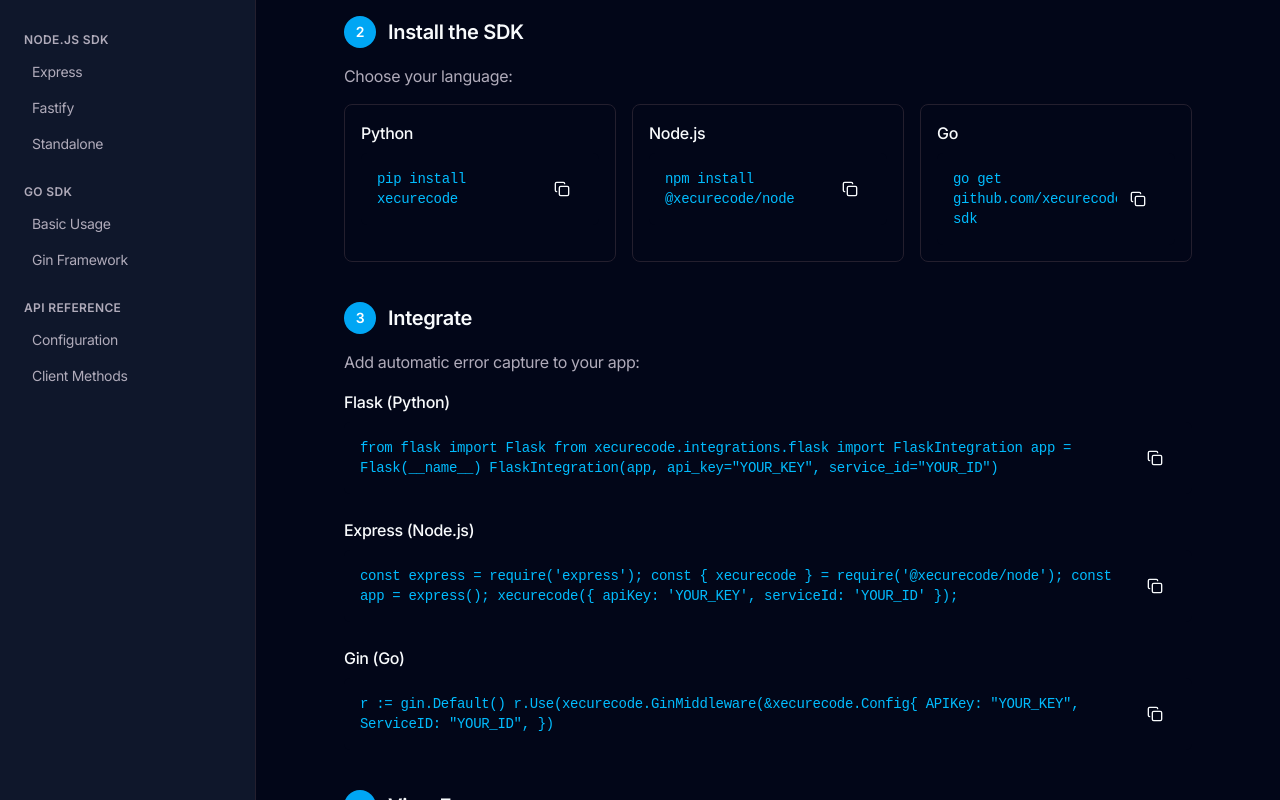
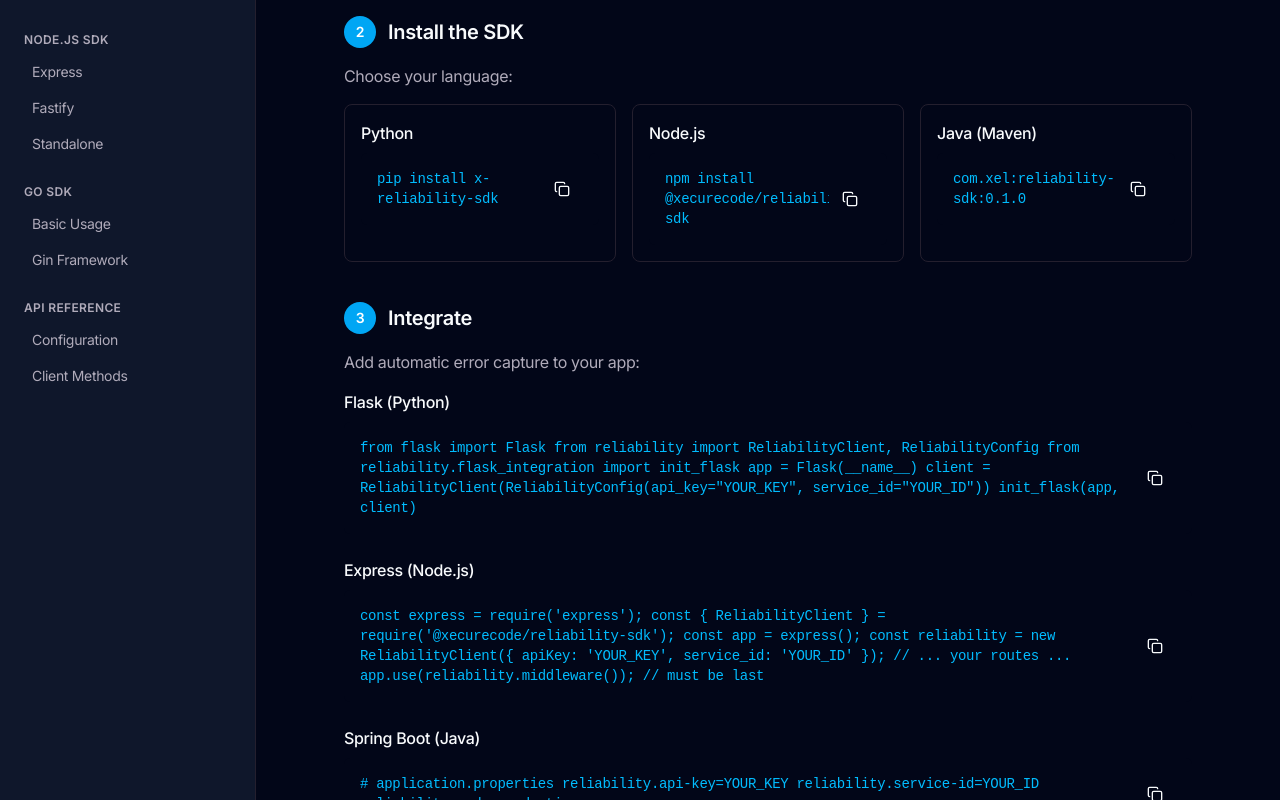
Before and after one commit to jyotishankar04/xc-temp-client, a Next.js app: page /docs/sdk/quick-start in a window 1280 px wide. Shown: the part 380-1180 px from the top of the page. Built offline with nearby package versions, Linux system fonts and the light colour scheme; no server answers.

Commit message:
feat: add SDK installation and quick-start documentation page

```diff
--- a/app/(marketing)/docs/sdk/installation/page.tsx
+++ b/app/(marketing)/docs/sdk/installation/page.tsx
@@ -4,11 +4,15 @@
 import Link from "next/link";
 import { ArrowRight, Check, Terminal } from "lucide-react";
 
-const pythonCode = `pip install xecurecode`;
+const pythonCode = `pip install x-reliability-sdk`;
 
-const nodeCode = `npm install @xecurecode/sdk`;
+const nodeCode = `npm install @xecurecode/reliability-sdk`;
 
-const goCode = `go get github.com/xecurecode/go-sdk`;
+const javaCode = `<dependency>
+  <groupId>com.xel</groupId>
+  <artifactId>reliability-sdk</artifactId>
+  <version>0.1.0</version>
+</dependency>`;
 
 export default function InstallationPage() {
   return (
@@ -25,7 +29,7 @@
             <CardTitle className="flex items-center gap-2">
               <span className="text-2xl">🐍</span> Python
             </CardTitle>
-            <CardDescription>Flask, FastAPI, Django, or standalone</CardDescription>
+            <CardDescription>Flask, FastAPI, Django, or standalone Python apps</CardDescription>
           </CardHeader>
           <CardContent>
             <div className="bg-slate-950 rounded-md p-4 mb-4">
@@ -62,16 +66,16 @@
         <Card>
           <CardHeader>
             <CardTitle className="flex items-center gap-2">
-              <span className="text-2xl">🔷</span> Go
+              <span className="text-2xl">☕</span> Java
             </CardTitle>
-            <CardDescription>Any Go application</CardDescription>
+            <CardDescription>Spring Boot auto-configuration</CardDescription>
           </CardHeader>
           <CardContent>
-            <div className="bg-slate-950 rounded-md p-4 mb-4">
-              <code className="text-sky-400 font-mono">{goCode}</code>
+            <div className="bg-slate-950 rounded-md p-4 mb-4 overflow-x-auto">
+              <code className="text-sky-400 font-mono text-sm whitespace-pre">{javaCode}</code>
             </div>
             <Button asChild size="sm" className="bg-sky-500 hover:bg-sky-600">
-              <Link href="/docs/sdk/go/basic">Go Guide</Link>
+              <Link href="/docs/sdk/go/basic">Java Guide</Link>
             </Button>
           </CardContent>
         </Card>
--- a/app/(marketing)/docs/sdk/page.tsx
+++ b/app/(marketing)/docs/sdk/page.tsx
@@ -29,16 +29,16 @@
   {
     icon: Code2,
     title: "Node.js",
-    description: "Express, Fastify, or standalone",
+    description: "Express or standalone",
     href: "/docs/sdk/node/express",
     badge: "Stable"
   },
   {
     icon: Terminal,
-    title: "Go",
-    description: "Any Go application",
+    title: "Java",
+    description: "Spring Boot auto-configuration",
     href: "/docs/sdk/go/basic",
-    badge: "Beta"
+    badge: "Stable"
   },
 ];
 
--- a/app/(marketing)/docs/sdk/quick-start/page.tsx
+++ b/app/(marketing)/docs/sdk/quick-start/page.tsx
@@ -53,7 +53,7 @@
             First, create a service in your dashboard to get your API key and service ID.
           </p>
           <Button asChild className="bg-sky-500 hover:bg-sky-600">
-            <Link href="/dashboard/services">
+            <Link href="/app/dashboard/services">
               Create Service <ArrowRight className="ml-2 size-4" />
             </Link>
           </Button>
@@ -68,15 +68,15 @@
           <div className="grid gap-4 md:grid-cols-3">
             <div className="p-4 border rounded-lg">
               <h3 className="font-medium mb-2">Python</h3>
-              <CodeBlock code="pip install xecurecode" />
+              <CodeBlock code="pip install x-reliability-sdk" />
             </div>
             <div className="p-4 border rounded-lg">
               <h3 className="font-medium mb-2">Node.js</h3>
-              <CodeBlock code="npm install @xecurecode/node" />
+              <CodeBlock code="npm install @xecurecode/reliability-sdk" />
             </div>
             <div className="p-4 border rounded-lg">
-              <h3 className="font-medium mb-2">Go</h3>
-              <CodeBlock code="go get github.com/xecurecode/go-sdk" />
+              <h3 className="font-medium mb-2">Java (Maven)</h3>
+              <CodeBlock code="com.xel:reliability-sdk:0.1.0" />
             </div>
           </div>
         </section>
@@ -91,28 +91,32 @@
           <div className="mb-6">
             <h3 className="font-medium mb-2">Flask (Python)</h3>
             <CodeBlock code={`from flask import Flask
-from xecurecode.integrations.flask import FlaskIntegration
+from reliability import ReliabilityClient, ReliabilityConfig
+from reliability.flask_integration import init_flask
 
 app = Flask(__name__)
-FlaskIntegration(app, api_key="YOUR_KEY", service_id="YOUR_ID")`} />
+client = ReliabilityClient(ReliabilityConfig(api_key="YOUR_KEY", service_id="YOUR_ID"))
+init_flask(app, client)`} />
           </div>
 
           <div className="mb-6">
             <h3 className="font-medium mb-2">Express (Node.js)</h3>
             <CodeBlock code={`const express = require('express');
-const { xecurecode } = require('@xecurecode/node');
+const { ReliabilityClient } = require('@xecurecode/reliability-sdk');
 
 const app = express();
-xecurecode({ apiKey: 'YOUR_KEY', serviceId: 'YOUR_ID' });`} />
+const reliability = new ReliabilityClient({ apiKey: 'YOUR_KEY', service_id: 'YOUR_ID' });
+
+// ... your routes ...
+app.use(reliability.middleware()); // must be last`} />
           </div>
 
           <div className="mb-6">
-            <h3 className="font-medium mb-2">Gin (Go)</h3>
-            <CodeBlock code={`r := gin.Default()
-r.Use(xecurecode.GinMiddleware(&xecurecode.Config{
-    APIKey: "YOUR_KEY",
-    ServiceID: "YOUR_ID",
-})`} />
+            <h3 className="font-medium mb-2">Spring Boot (Java)</h3>
+            <CodeBlock code={`# application.properties
+reliability.api-key=YOUR_KEY
+reliability.service-id=YOUR_ID
+reliability.mode=production`} />
           </div>
         </section>
 
```
